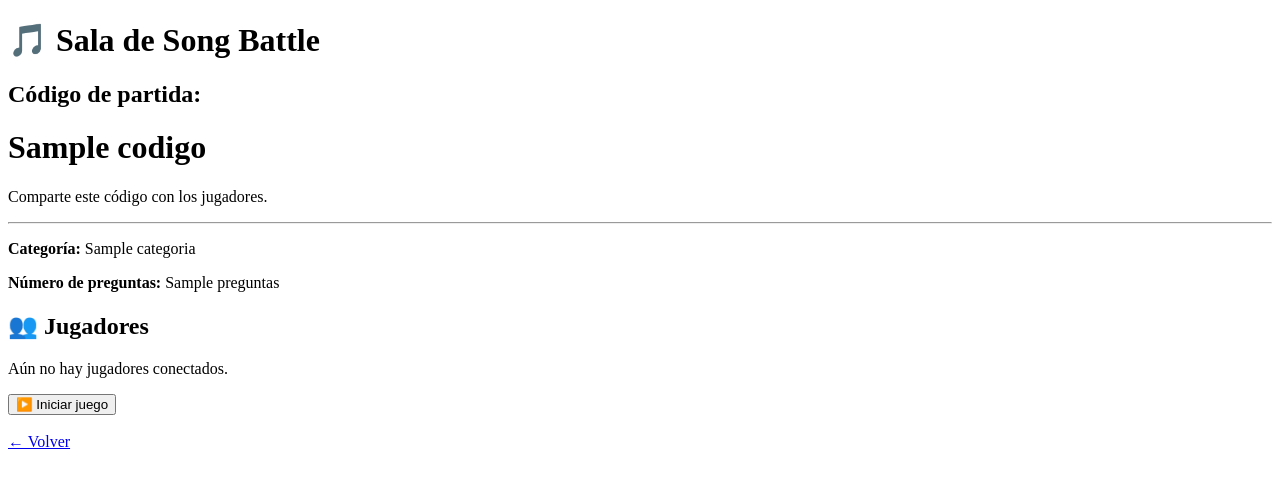
After one commit to spalaquibay/song-battle, a Flask app: template templates/sala.html in a window 1280 px wide. The commit adds this page. Shown: the top 488 px of the page. Run offline with Flask 3, Linux system fonts and the light colour scheme; the template is opened without the code that fills it: most values are stand-ins (such as "Sample title", 1, 10 or a date in 2020).

Commit message:
Agregar creación de partidas y sala

```diff
--- a/app.py
+++ b/app.py
@@ -1,4 +1,6 @@
-from flask import Flask, render_template
+from flask import Flask, render_template, request
+import random
+import string
 
 app = Flask(__name__)
 
@@ -8,5 +10,27 @@ def inicio():
     return render_template("index.html")
 
 
+@app.route("/crear-partida", methods=["GET", "POST"])
+def crear_partida():
+
+    if request.method == "POST":
+
+        categoria = request.form["categoria"]
+        preguntas = request.form["preguntas"]
+
+        codigo = ''.join(
+            random.choices(string.ascii_uppercase + string.digits, k=4)
+        )
+
+        return render_template(
+            "sala.html",
+            codigo=codigo,
+            categoria=categoria,
+            preguntas=preguntas
+        )
+
+    return render_template("crear_partida.html")
+
+
 if __name__ == "__main__":
     app.run(debug=True)
--- a/templates/index.html
+++ b/templates/index.html
@@ -11,8 +11,10 @@
     <h1>🎵 SONG BATTLE</h1>
 
     <p>Juego interactivo para adivinar canciones</p>
+    <a href="/crear-partida">
+    <button>CREAR PARTIDA</button>
+    </a>
 
-    <button>CREAR PARTIDA</button>
     <button>UNIRSE A UNA PARTIDA</button>
 
 </body>
--- /dev/null
+++ b/templates/sala.html
@@ -0,0 +1,36 @@
+<!DOCTYPE html>
+<html lang="es">
+<head>
+    <meta charset="UTF-8">
+    <meta name="viewport" content="width=device-width, initial-scale=1.0">
+    <title>Sala - Song Battle</title>
+</head>
+
+<body>
+
+    <h1>🎵 Sala de Song Battle</h1>
+
+    <h2>Código de partida:</h2>
+
+    <h1>{{ codigo }}</h1>
+
+    <p>Comparte este código con los jugadores.</p>
+
+    <hr>
+
+    <p><strong>Categoría:</strong> {{ categoria }}</p>
+
+    <p><strong>Número de preguntas:</strong> {{ preguntas }}</p>
+
+    <h2>👥 Jugadores</h2>
+
+    <p>Aún no hay jugadores conectados.</p>
+
+    <button>▶️ Iniciar juego</button>
+
+    <br><br>
+
+    <a href="/crear-partida">← Volver</a>
+
+</body>
+</html>
```
Also changed, not shown: templates/crear_partida.html (added, +49 -0 lines).
